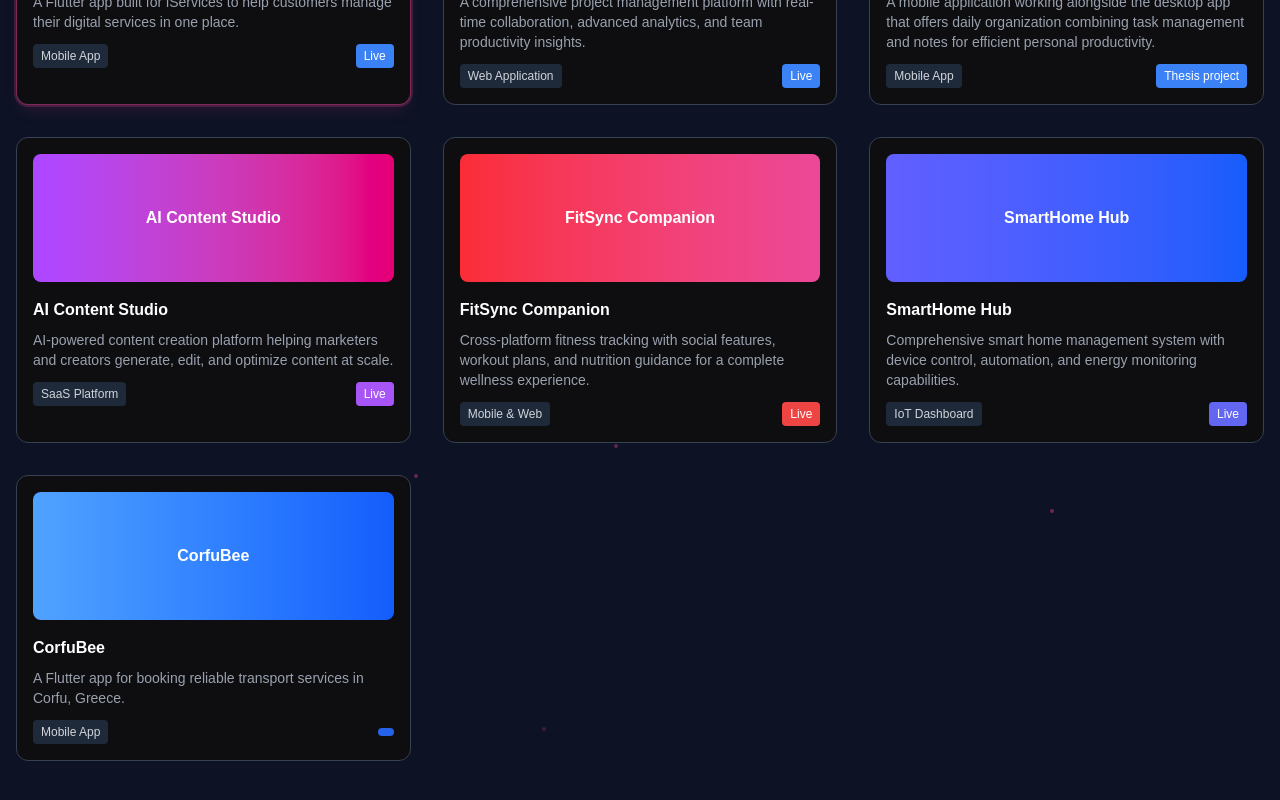
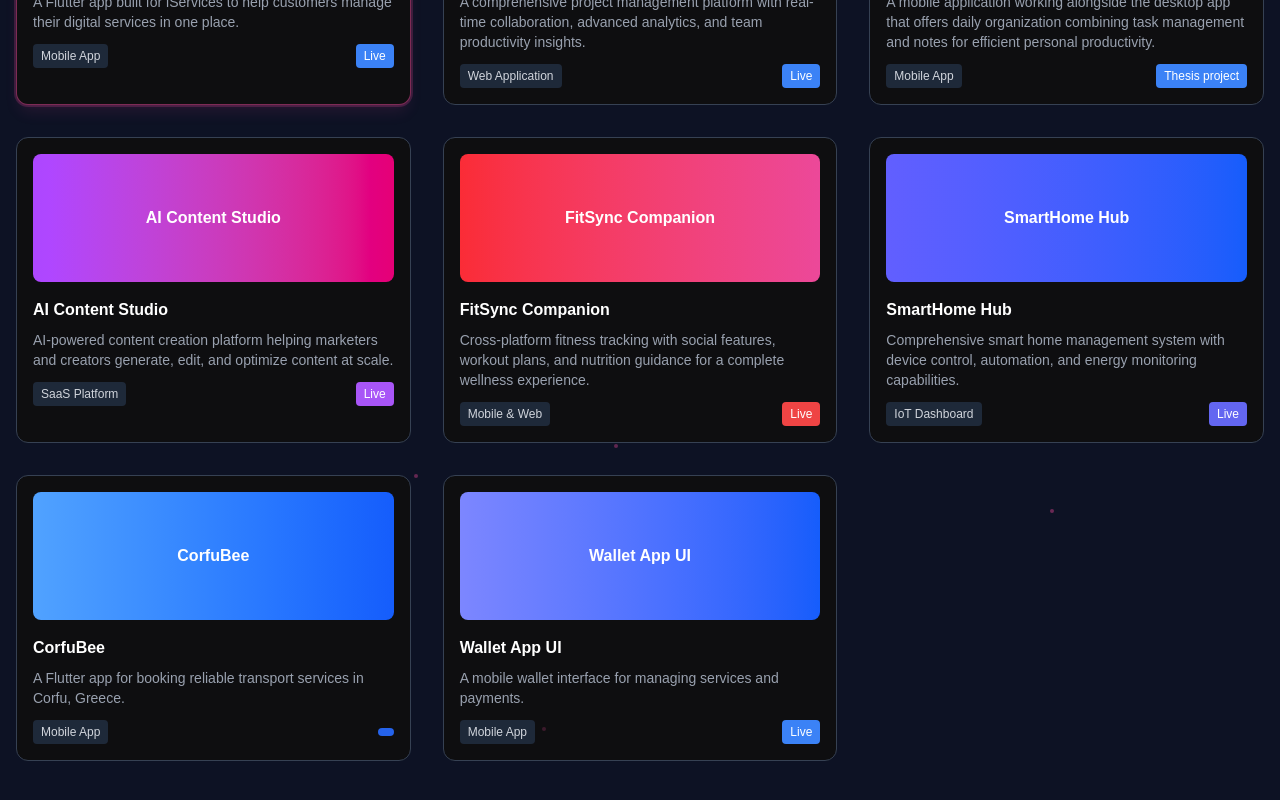
Before and after one commit to JohnFireSword/personal-portfolio, a React (Vite) app: page / in a window 1280 px wide. Shown: the part 3836-4636 px from the top of the page. Built offline with nearby package versions, Linux system fonts and the light colour scheme; a web font is replaced by a local one.

Commit message:
added wallet up to projects

```diff
--- a/src/constants/projects.js
+++ b/src/constants/projects.js
@@ -164,7 +164,31 @@ export const projects = [
   color: "from-blue-400 to-blue-600",
    videoUrl: "/images/videos/more-demo.mp4",
   accent: "#2563eb"
+},
+{
+  id: 8,
+  title: "Wallet App UI",
+  category: "Mobile App",
+  description: "A mobile wallet interface for managing services and payments.",
+  longDescription:
+    "This app offers a central dashboard for managing digital services like email, hosting, and domains. Users can track payments, access invoices, and monitor usage in a clean, responsive Flutter UI. It connects to a Firebase backend with RESTful APIs built in PHP.",
+  technologies: ["Flutter", "Firebase", "REST API", "PHP"],
+  features: [
+    "Service overview dashboard (emails, hosting, domains)",
+    "Payment tracking with invoice access",
+    "Email account management",
+    "Storage monitoring and alerts"
+  ],
+  displayType: "mobile",
+  mockupImage: "",
+  demoUrl: "",
+   githubUrl: "https://github.com/JohnFireSword/wallet_app_ui",
+  status: "Live",
+  color: "from-indigo-400 to-blue-600",
+  accent: "#3b82f6",
+    videoUrl: "/images/videos/wallet-app.mp4",
 }
+
 ,
 ];
 
```
Also changed, not shown: 1 other file (tests, documents, lock files or other folders).
